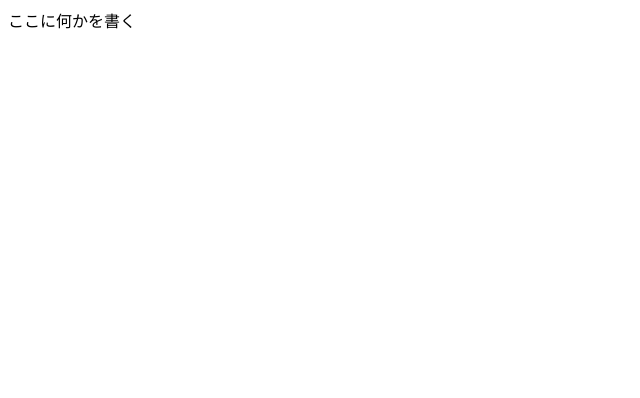
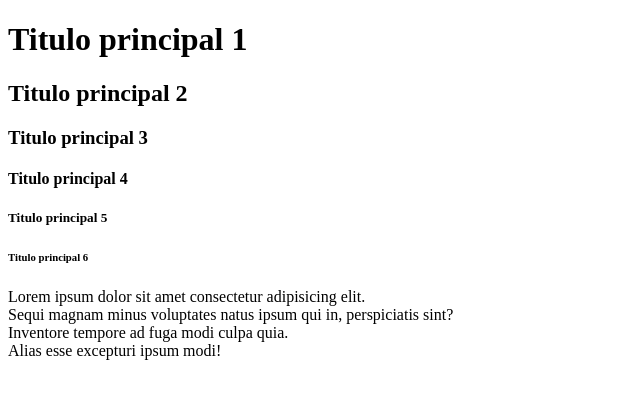
Before and after one commit to salome-ariasr/html-salome-arias, a website: page index.html in a window 1280 px wide. Shown: the whole page, without its empty margins (0-640 px from the left). Drawn offline with Linux system fonts and the light colour scheme.

Commit message:
P, BR, HR

```diff
--- a/index.html
+++ b/index.html
@@ -2,12 +2,23 @@
 <html lang="en">
   <head>
     <meta charset="UTF-8" />
-    <meta name="viewport" content="width=device-width, initial-scale=1.0" />
-    <meta http-equiv="X-UA-Compatible" content="ie=edge" />
-    <link rel="stylesheet" href="style.css" type="text/css" />
-    <title>TerraceTechフロントエンドエンジニア養成所</title>
+    <title>Salome</title>
   </head>
   <body>
-    <div>ここに何かを書く</div>
+    <h1>Titulo principal 1</h1>
+    <h2>Titulo principal 2</h2>
+    <h3>Titulo principal 3</h3>
+    <h4>Titulo principal 4</h4>
+    <h5>Titulo principal 5</h5>
+    <h6>Titulo principal 6</h6>
+    <p>
+      Lorem ipsum dolor sit amet consectetur adipisicing elit.
+      <br />
+      Sequi magnam minus voluptates natus ipsum qui in, perspiciatis sint?
+      <br />
+      Inventore tempore ad fuga modi culpa quia.
+      <br />
+      Alias esse excepturi ipsum modi!
+    </p>
   </body>
 </html>
```
